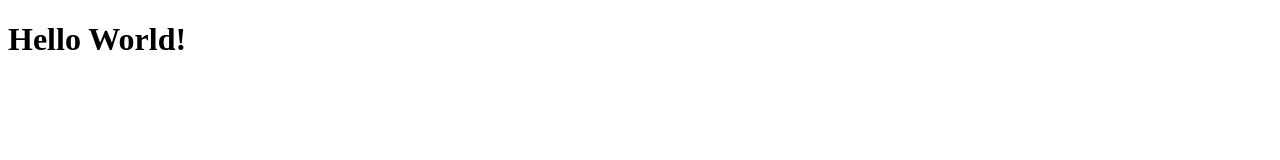
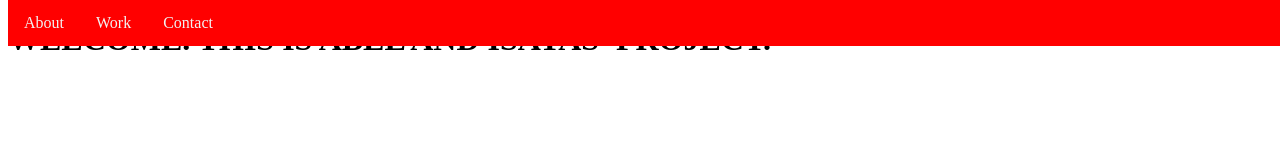
Before and after one commit to Abe1able/Abel-and-Isayas, a plain HTML site: page fcc-test-suite-template-master/index.html in a window 1280 px wide. Drawn offline with Linux system fonts and the light colour scheme.

Commit message:
Final Project

```diff
--- a/fcc-test-suite-template-master/index.html
+++ b/fcc-test-suite-template-master/index.html
@@ -4,6 +4,7 @@
     <meta charset="UTF-8">
     <title>Fork Me! FCC: Test Suite Template</title>
     <link rel="stylesheet" href="css/style.css">
+    <link rel="stylesheet" href="styles.css">
   </head>
 
   <body>
@@ -22,6 +23,25 @@
 
     -->
     <script  src="js/index.js"></script>
-    <h1> Hello World! </h1>
+
+    <div id="navbar">
+      <a href="#">About</a>
+      <a href="#">Work</a>
+      <a href="#">Contact</a>
+    </div>
+
+    <div id="welcome-section" >
+      <h1>WELCOME. THIS IS ABEL AND ISAYAS' PROJECT.</h1>
+    </div>
+
+
+    <div id="projects" >
+      <div class="project-tile">
+        <a id="profile-link" target="_blank" href="" ></a>
+      </div>
+    </div>
+
+
+
   </body>
 </html>
--- /dev/null
+++ b/fcc-test-suite-template-master/styles.css
@@ -0,0 +1,20 @@
+#navbar {   background-color: red;
+    position: fixed;
+    top: 0;
+    width: 100%;
+  }
+
+  #navbar a {
+    float: left;
+    display: block;
+    color: #f2f2f2;
+    text-align: right;
+    padding: 14px 16px;
+    text-decoration: none;
+    position: right;
+  }
+
+  #navbar a:hover {
+    background: #ddd;
+    color: black;
+  }
```
